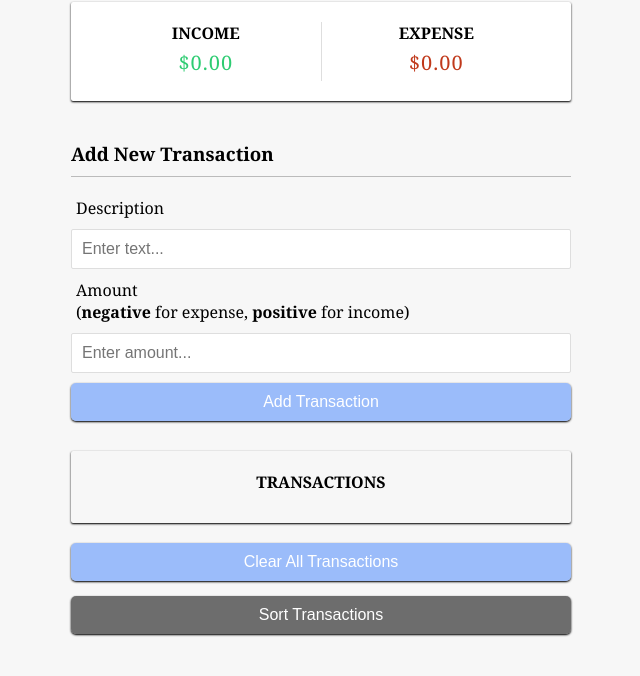
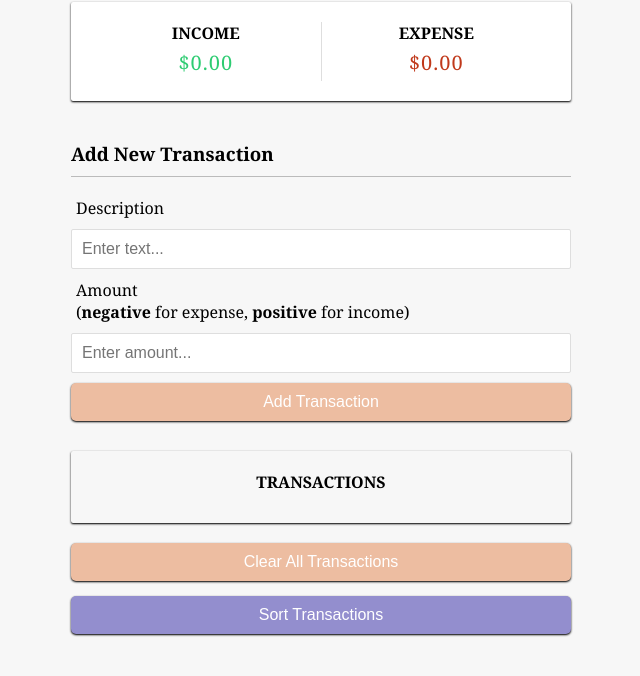
Before and after one commit to jessejamescanada/ExpenseCalcCC, a plain HTML site: page index.html in a window 1280 px wide. Shown: the part 156-832 px from the top of the page, without its empty margins (319-959 px from the left). Drawn offline with Linux system fonts and the light colour scheme.

Commit message:
change button colors

```diff
--- a/style.css
+++ b/style.css
@@ -109,7 +109,7 @@ input[type="text"], input[type="number"] {
 .btn{
   border-radius: 5px;
   cursor: pointer;
-  background-color: #79a6fbb9;
+  background-color: #EDBDA1;
   box-shadow: var(--box-shadow);
   color: rgb(255, 255, 255);
   border: none;
@@ -120,7 +120,7 @@ input[type="text"], input[type="number"] {
   font-size: 16px;
 }
 .btn:hover{
-  background-color: rgba(98, 174, 245, 0.534);
+  background-color: rgba(237, 189, 161, 0.747);
   color: white;
 }
 
@@ -147,11 +147,11 @@ input[type="text"], input[type="number"] {
 }
 #sortBTN{
   margin-top: -15px;
-  background-color: rgba(53, 53, 53, 0.705);
+  background-color: #938ECE;
 }
 
 #sortBTN:hover{
-  background-color: rgba(51, 51, 51, 0.616);
+  background-color: rgba(147, 142, 206, 0.699);
 }
 
 
```
